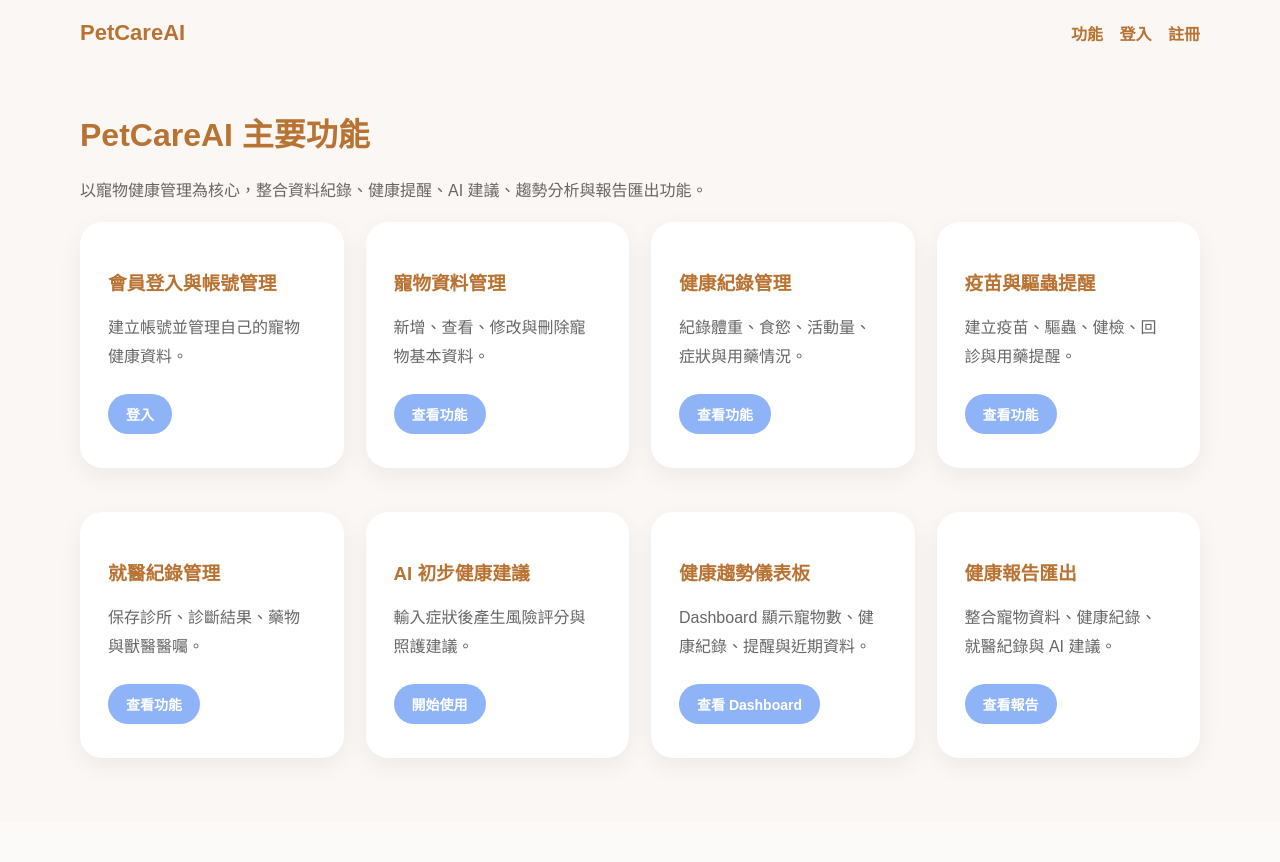
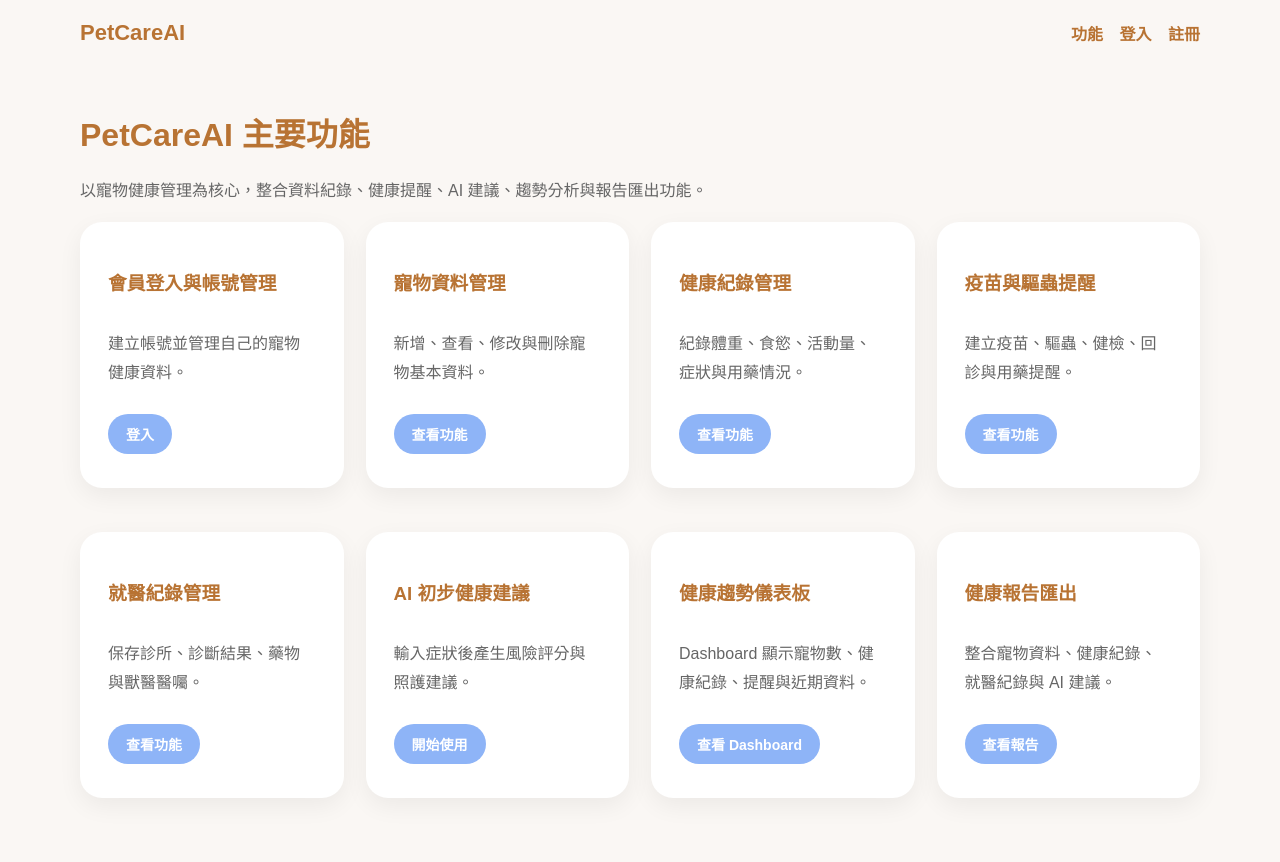
Before and after one commit to carol651104/PetCareAI, a Flask app: page /features in a window 1280 px wide. Before the commit the page ends 765 px from the top, so only its background shows below. Run offline with Flask 3, Linux system fonts and the light colour scheme.

Commit message:
Enhance button styles and card alignment
Add styling for button states and card layout.

```diff
--- a/templates/base.html
+++ b/templates/base.html
@@ -57,10 +57,15 @@
             cursor: pointer;
             margin: 6px 6px 6px 0;
             font-size: 14px;
+            width: fit-content;
         }
 
         .btn:hover {
             background: #75a1ef;
+            color: white;
+        }
+
+        .btn:visited {
             color: white;
         }
 
@@ -98,6 +103,26 @@
             display: grid;
             grid-template-columns: repeat(4, 1fr);
             gap: 22px;
+        }
+
+        /*
+           只針對 Dashboard 與功能總覽這種卡片排版做對齊。
+           不影響寵物詳細頁、表單頁、報告頁。
+        */
+        .grid-4 > .card {
+            min-height: 210px;
+            display: flex;
+            flex-direction: column;
+        }
+
+        .grid-4 > .card .btn {
+            margin-top: auto;
+        }
+
+        .feature-icon {
+            font-size: 42px;
+            margin-bottom: 16px;
+            line-height: 1;
         }
 
         label {
```
